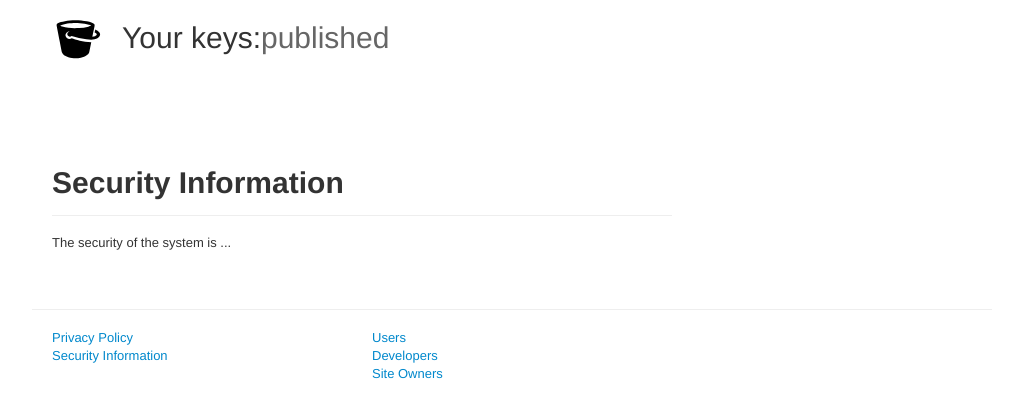
After one commit to leifj/keybucket, a Django app: template keybucket/profile/templates/profile/security.html in a window 1280 px wide. The commit adds this page. Shown: the top 418 px of the page, without its empty margins (118-1141 px from the left). Run offline with Django 3.2, Linux system fonts and the light colour scheme; the template is opened without the code that fills it, so the values that code supplies are empty; some libraries are stand-ins or nearby versions.

Commit message:
static pages and some cleanup

```diff
--- a/keybucket/auth/templates/auth/login.html
+++ b/keybucket/auth/templates/auth/login.html
@@ -30,7 +30,7 @@
                         <option value="{{url}}">{{idp.0}}</option>
                     {% endfor %}
                 </select>
-                <input type="submit" value="Select"/>
+                <input class="btn btn-success" type="submit" value="Select"/>
             </form>
         </div>
     <div class="span1" style="border-left: 1px solid silver;"></div>
@@ -40,6 +40,7 @@
         <form class="form-inline" action="{% url keybucket.auth.views.login %}" method="GET">
             {{ form.as_p }}
         </form>
+        <input class="btn btn-success" type="submit" value="Select"/>
         <p><a href="{% url registration.views.register %}">sign up</a></p>
     </div>
 </div>
--- /dev/null
+++ b/keybucket/profile/templates/profile/security.html
@@ -0,0 +1,9 @@
+{% extends 'base.html' %}
+{% block content %}
+<div class="span8">
+    <div class="page-header"><h1>Security Information</h1></div>
+    <p>
+        The security of the system is ...
+    </p>
+</div>
+{% endblock %}
--- a/keybucket/profile/templates/profile/welcome.html
+++ b/keybucket/profile/templates/profile/welcome.html
@@ -1,5 +1,7 @@
 {% extends 'base.html' %}
-{% block headline %}{% endblock %}
+{% block headline %}
+    <div class="span12" style="padding-top: 20px;">&nbsp;</div>
+{% endblock %}
 {% block content %}
 <div class="row">
     <div class="span4">
--- a/keybucket/profile/views.py
+++ b/keybucket/profile/views.py
@@ -3,4 +3,7 @@ from django.shortcuts import render_to_response
 from django.template import RequestContext
 
 def welcome(request):
-    return render_to_response('profile/welcome.html',{},RequestContext(request))
+    return about(request,"welcome")
+
+def about(request,id):
+    return render_to_response('profile/%s.html' % id,{},RequestContext(request))
--- a/keybucket/ssh/templates/ssh/list.html
+++ b/keybucket/ssh/templates/ssh/list.html
@@ -1,8 +1,6 @@
 {% extends 'base.html' %}
-{% block header %}
-    <h1 class="text-logo pull-left" id="title" style="color:#666;text-align: left;"><span style="color:#333;">Your keys:</span>published</h1>
+{% block extraheader %}
     <a href="/ssh/add" class="btn btn-large btn-success pull-right">Add key</a>
-
 {% endblock %}
 
 {% block content %}
--- a/keybucket/urls.py
+++ b/keybucket/urls.py
@@ -21,5 +21,6 @@ urlpatterns = patterns('',
     url(r'^saml2/sp/',include('djangosaml2.urls')),
     url(r'^accounts/', include('registration.backends.default.urls')),
     url(r'^auth/',include('keybucket.auth.urls')),
+    url(r'^about/(?P<id>.+)/?$',"keybucket.profile.views.about"),
     url(r'^site-media/(?P<path>.*)$', 'django.views.static.serve', {'document_root': '%s/static' % settings.BASE_DIR, 'show_indexes': True}),
 )
--- a/static/css/style.css
+++ b/static/css/style.css
@@ -5,10 +5,12 @@
 }
 
 #key-container {
-    width: 570px ;
+    /* width: 570px ;
     margin-left: auto ;
     margin-right: auto ;
-    padding:20px;
+    padding:20px;*/
+    padding-top: 20px;
+    padding-bottom: 80px;
     min-height: 50px;
 }
 
--- a/templates/base.html
+++ b/templates/base.html
@@ -12,16 +12,19 @@
         <script language="javascript" type="text/javascript" src="http://quickribbon.com/ribbon/2012/06/ed994ff3c35e411844e02d5abf9beb67.js"></script>
     </head>
     <body>
+        {% block headline %}
         <div class="container">
-            <div style="text-align: center;margin-top:0px;" id="key-container">
+            <div id="key-container">
                 <div class="row">
-                    {% block headline %}
-                    <a href="/ssh"><img style="margin-top: -7px;margin-right:20px;" class="pull-left" width="50px" height="50px" src="{{ MEDIA_URL }}img/bucket.svg"></a>
-                    {% block header %}{% endblock %}
-                    {% endblock %}
+                    <div class="span12">
+                        <a href="/ssh"><img style="margin-top: -7px;margin-right:20px;" class="pull-left" width="50px" height="50px" src="{{ MEDIA_URL }}img/bucket.svg"></a>
+                        {% block header %}<h1 class="text-logo pull-left" id="title" style="color:#666;text-align: left;"><span style="color:#333;">Your keys:</span>published</h1>{% endblock %}
+                        {% block extraheader %}{% endblock %}
+                    </div>
                 </div>
             </div>
         </div>
+        {% endblock %}
         <div class="container">
             <div>
                 <div class="row">
@@ -33,7 +36,29 @@
             <div style="margin-top:30px;">
                 <div class="row">
                     <hr>
-                    {% block footer %}{% endblock %}
+                    {% block footer %}
+                        <div class="span4">
+                            <ul class="unstyled">
+                                <li><a href="/about/privacy">Privacy Policy</a></li>
+                                <li><a href="/about/security">Security Information</a></li>
+                            </ul>
+
+                        </div>
+                        <div class="span4">
+                            <ul class="unstyled">
+                                <li><a href="/about/users">Users</a></li>
+                                <li><a href="/about/developers">Developers</a></li>
+                                <li><a href="/about/siteowners">Site Owners</a></li>
+                            </ul>
+                        </div>
+                        <div class="span4">
+                            <ul class="unstyled">
+                                {% if not user.is_anonymous %}
+                                <li><a href="/ssh">Logged in as {{ user }}</a> &nbsp; <a class="btn btn-danger btn-mini" href="/accounts/logout">Logout</a></li>
+                                {% endif %}
+                            </ul>
+                        </div>
+                    {% endblock %}
                 </div>
             </div>
         </div>
```
Also changed, not shown: keybucket/profile/templates/profile/privacy.html (added, +9 -0 lines).
